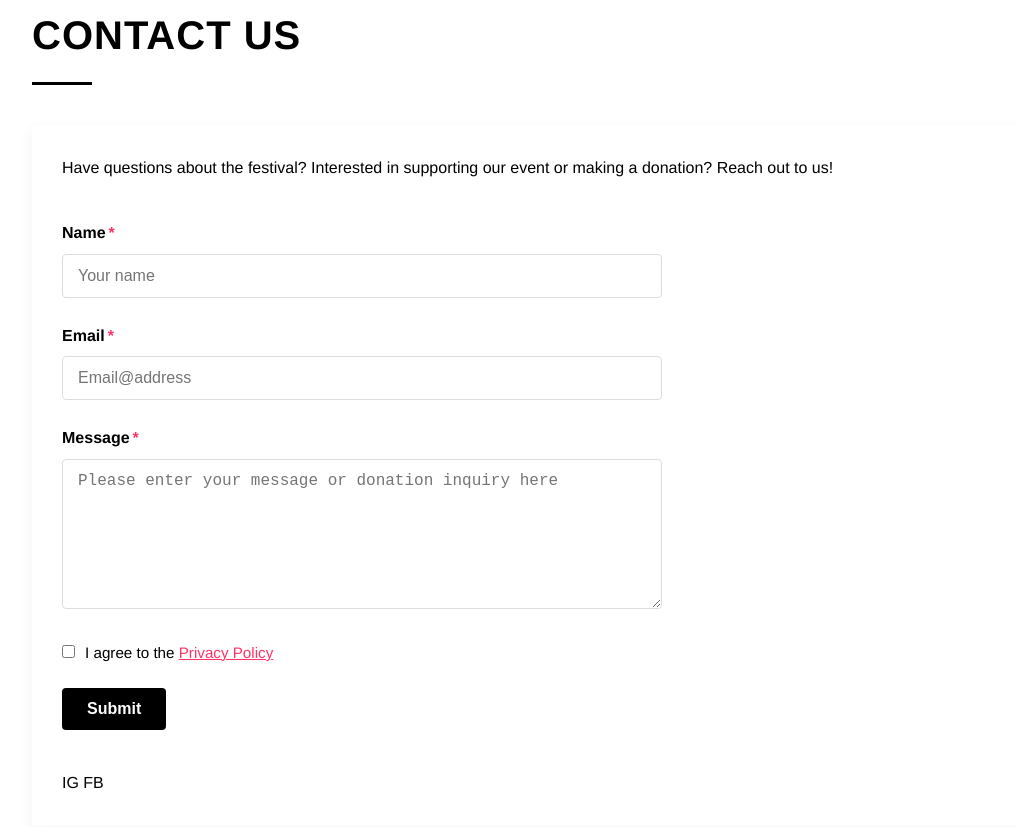
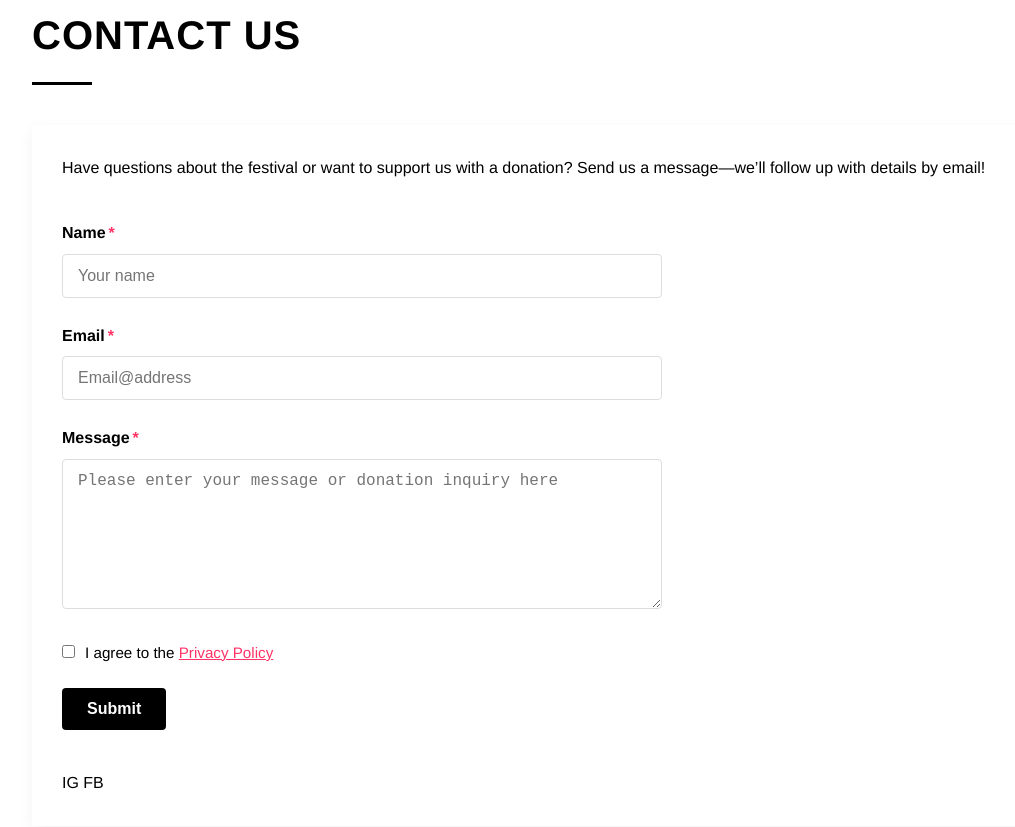
Before and after one commit to shuhariberlin/official, a plain HTML site: page index.html in a window 1280 px wide. Shown: the part 4564-5391 px from the top of the page, without its empty margins (28-1043 px from the left). Drawn offline with Linux system fonts and the light colour scheme.

Commit message:
Update index.html

```diff
--- a/index.html
+++ b/index.html
@@ -1071,7 +1071,7 @@
         <div class="container">
             <h2 class="section-title">Contact Us</h2>
             <div class="contact-content content">
-                <p>Have questions about the festival? Interested in supporting our event or making a donation? Reach out to us!</p>
+                <p>Have questions about the festival or want to support us with a donation? Send us a message—we’ll follow up with details by email!</p>
 
                 <form class="contact-form" action="https://formspree.io/f/movdjrgo" method="POST">
                     <div class="form-group">
```
